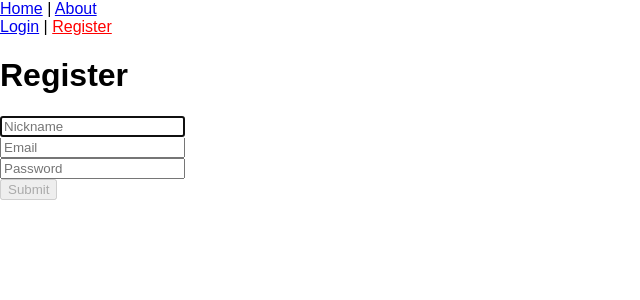
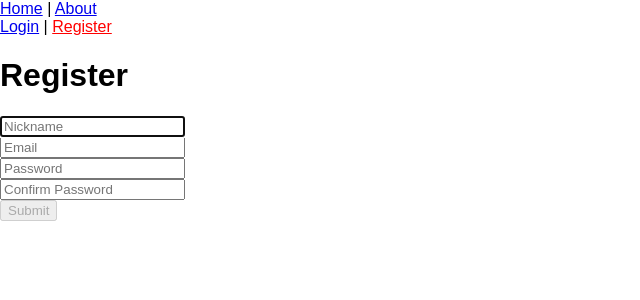
Before and after one commit to Cyan903/c-share, a Vue app in the folder web/: page /auth/register in a window 1280 px wide. Shown: the top 300 px of the page, without its empty margins (0-640 px from the left). Built offline with nearby package versions, Linux system fonts and the light colour scheme.

Commit message:
feat: Confirm password input

```diff
--- a/web/src/views/@me/profile/PasswordProfileView.vue
+++ b/web/src/views/@me/profile/PasswordProfileView.vue
@@ -24,6 +24,13 @@
                 v-model="pw.new"
                 :disabled="!auth.userData.emailVerified"
                 placeholder="New Password"
+            />
+
+            <input
+                type="password"
+                v-model="pw.confirm"
+                :disabled="!auth.userData.emailVerified"
+                placeholder="Confirm Password"
             />
 
             <input
@@ -54,12 +61,15 @@ const auth = useAuthStore();
 const pw = reactive({
     old: "",
     new: "",
+    confirm: "",
 });
 
 const valid = computed(
     () =>
         useValidPassword(toRef(pw.new)) &&
         useValidPassword(toRef(pw.old)) &&
+        useValidPassword(toRef(pw.confirm)) &&
+        pw.confirm == pw.new &&
         auth.userData.emailVerified
 );
 
--- a/web/src/views/auth/RegisterView.vue
+++ b/web/src/views/auth/RegisterView.vue
@@ -7,6 +7,11 @@
             <input type="text" v-model="nick" placeholder="Nickname" v-focus />
             <input type="text" v-model="email" placeholder="Email" />
             <input type="password" v-model="password" placeholder="Password" />
+            <input
+                type="password"
+                v-model="passwordConfirm"
+                placeholder="Confirm Password"
+            />
             <input
                 :disabled="!valid"
                 type="submit"
@@ -35,7 +40,6 @@ import Loading from "@/components/LoadingItem.vue";
 import Swal from "sweetalert2";
 
 // TODO: Should probably indicate why a username/password is invalid.
-// TODO: Confirm password
 
 const router = useRouter();
 const auth = useAuthStore();
@@ -43,13 +47,16 @@ const auth = useAuthStore();
 const nick = ref("");
 const email = ref("");
 const password = ref("");
+const passwordConfirm = ref("");
 
 const loading = ref(false);
 const valid = computed(
     () =>
         useValidNickname(nick) &&
         useValidEmail(email) &&
-        useValidPassword(password)
+        useValidPassword(password) &&
+        useValidPassword(passwordConfirm) &&
+        passwordConfirm.value == password.value
 );
 
 const register = async () => {
```
